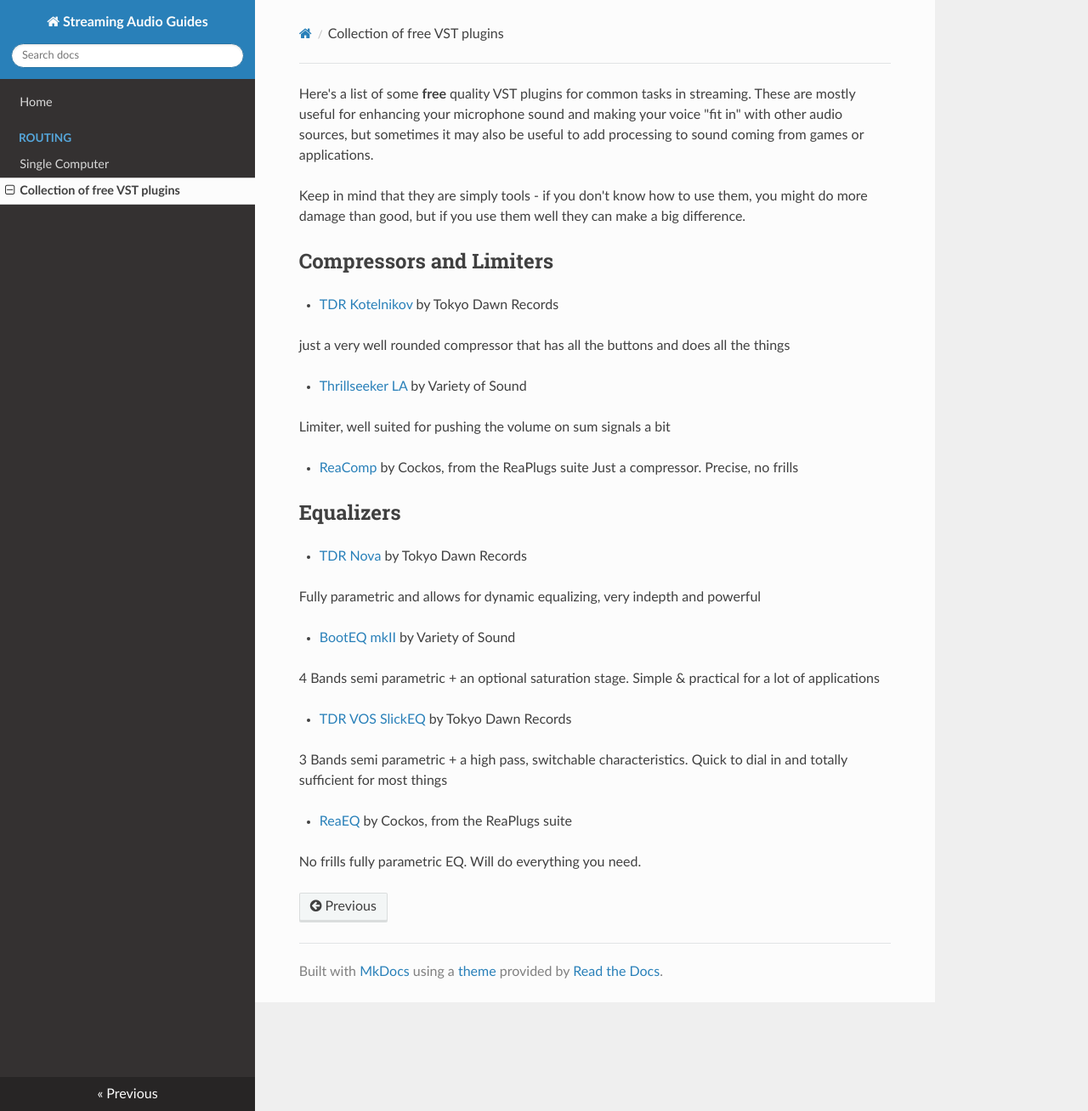
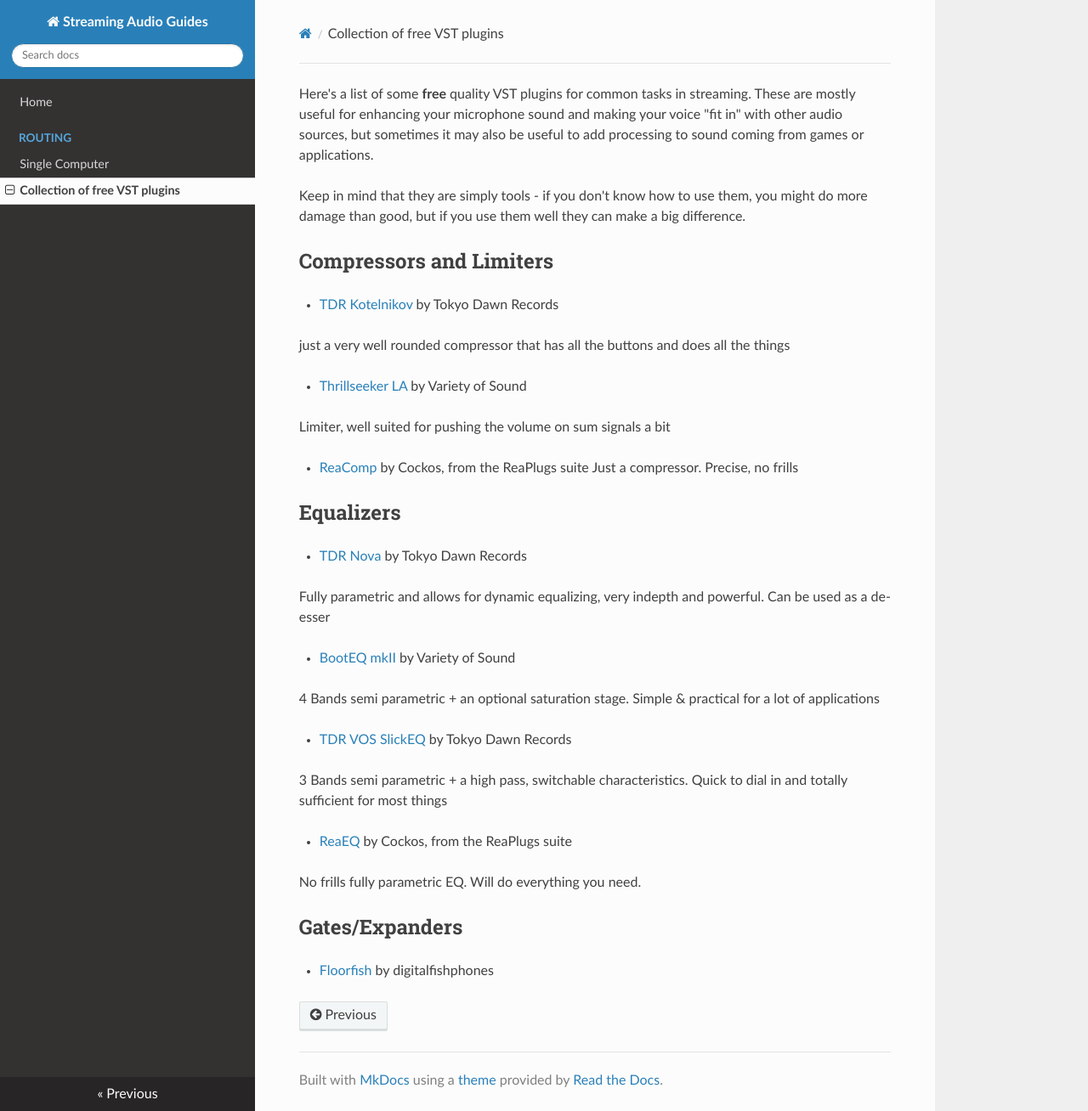
Before and after one commit to twitch-guides/audio, an MkDocs documentation site: the page built from docs/free-vsts.md, in a window 1280 px wide and 1308 px high. Shown: the whole window at 85% size. Built offline with MkDocs 1.6.1, drawn with Linux system fonts in a browser that asks for light colours; nearby versions of some CDN libraries; old or Windows-style settings are respelled for this version of MkDocs.

Commit message:
added florrfish

```diff
--- a/docs/free-vsts.md
+++ b/docs/free-vsts.md
@@ -23,7 +23,7 @@
 
 * [TDR Nova](http://www.tokyodawn.net/tdr-nova/) by Tokyo Dawn Records
 
-   Fully parametric and allows for dynamic equalizing, very indepth and powerful
+   Fully parametric and allows for dynamic equalizing, very indepth and powerful. Can be used as a de-esser
 
 * [BootEQ mkII](https://varietyofsound.wordpress.com/downloads/) by Variety of Sound
 
@@ -36,3 +36,7 @@
 * [ReaEQ](http://www.reaper.fm/reaplugs/) by Cockos, from the ReaPlugs suite
 
   No frills fully parametric EQ. Will do everything you need.
+
+## Gates/Expanders
+
+* [Floorfish](http://www.digitalfishphones.com/main.php?item=2&subItem=5) by digitalfishphones
```
